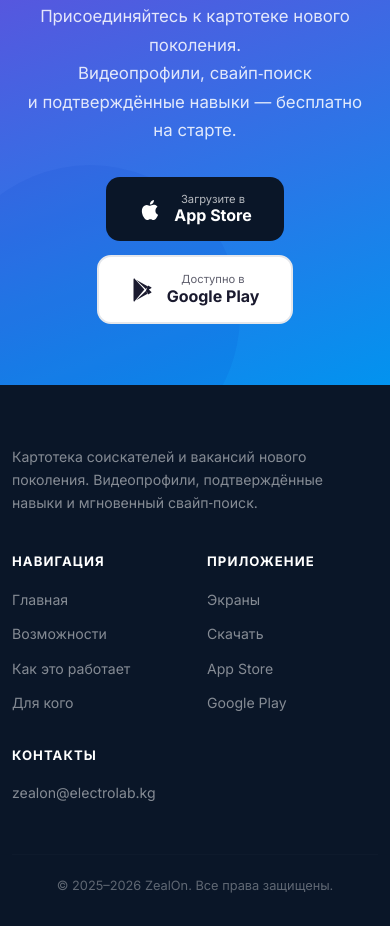
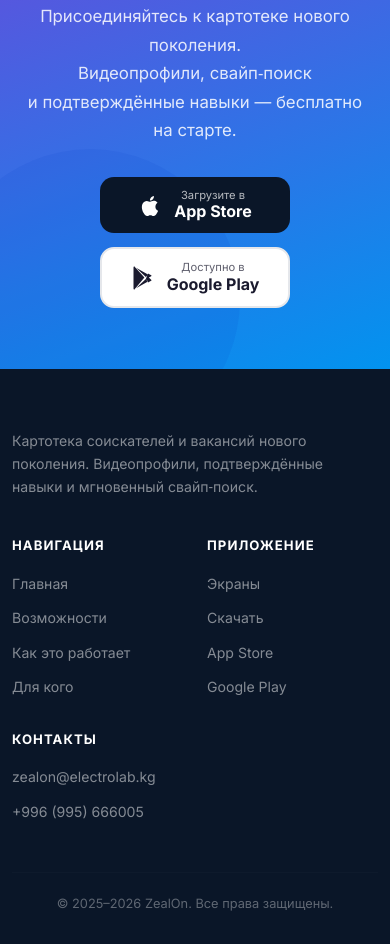
Before and after one commit to lepri4dw/tcard_lending, a plain HTML site: page index.html in a window 390 px wide. Shown: the part 10668-11612 px from the top of the page. Drawn offline with nearby package versions, Linux system fonts and the light colour scheme.

Commit message:
Added phone number and make cta buttons equal

```diff
--- a/assets/css/style.css
+++ b/assets/css/style.css
@@ -274,8 +274,10 @@ a { text-decoration: none; color: inherit; transition: color var(--transition);
 .store-btn {
   display: inline-flex;
   align-items: center;
+  justify-content: center;
   gap: 12px;
   padding: 12px 24px;
+  width: 190px;
   border-radius: var(--radius-md);
   font-size: .9rem;
   transition: transform var(--transition), box-shadow var(--transition), background var(--transition);
@@ -305,7 +307,7 @@ a { text-decoration: none; color: inherit; transition: color var(--transition);
   color: var(--c-text);
 }
 
-.store-btn--lg { padding: 16px 32px; font-size: 1rem; }
+.store-btn--lg { padding: 12px 24px; font-size: 1rem; }
 
 .store-icon { width: 24px; height: 24px; flex-shrink: 0; }
 .store-text { display: flex; flex-direction: column; line-height: 1.2; }
--- a/index.html
+++ b/index.html
@@ -697,7 +697,9 @@
         <div class="col-lg-2">
           <h5 class="footer-heading">Контакты</h5>
           <ul class="footer-links">
-            <li><a href="#" target="_blank" rel="noopener">zealon@electrolab.kg</a></li>
+            <li><a href="#
+" target="_blank" rel="noopener">zealon@electrolab.kg</a></li>
+            <li><a href="tel:+996995666005">+996 (995) 666005</a></li>
           </ul>
         </div>
       </div>
```
